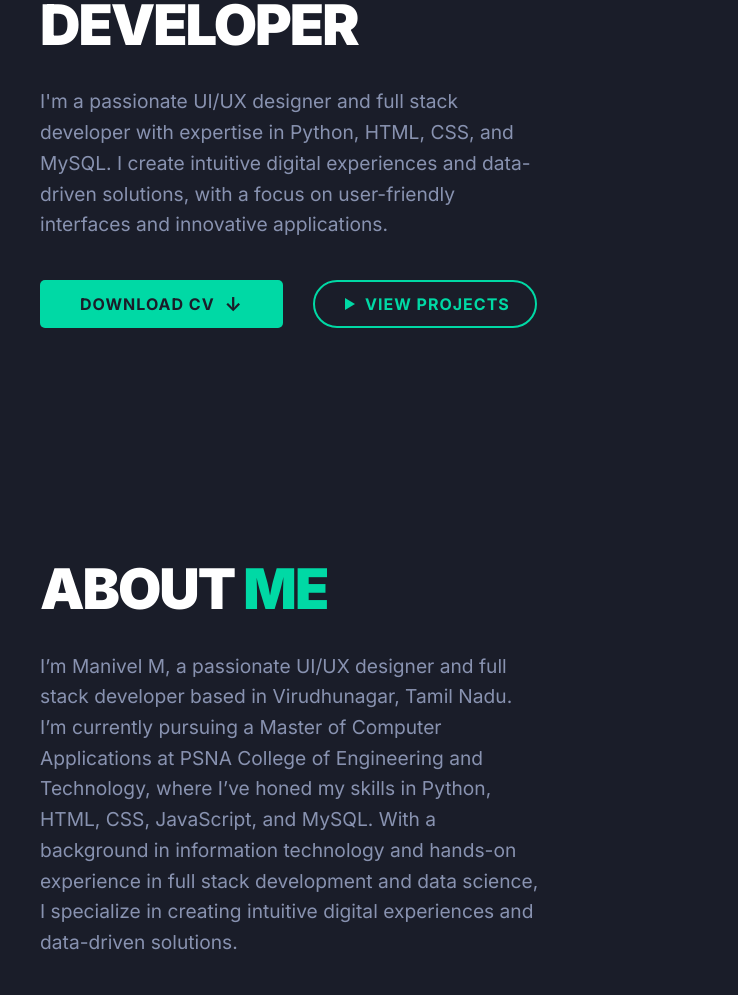
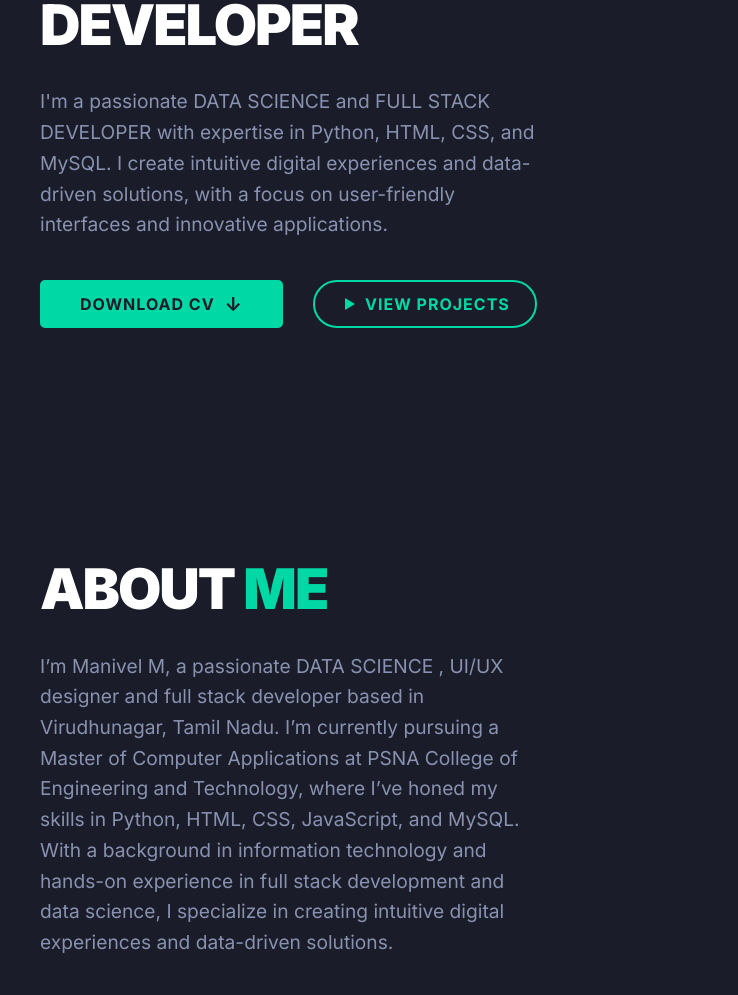
Before and after one commit to manivelmanivel/my-portfolio, a plain HTML site: page index.html in a window 1280 px wide. Shown: the part 361-1356 px from the top of the page, 0-738 px from the left. Drawn offline with Linux system fonts and the light colour scheme.

Commit message:
Update index.html

```diff
--- a/index.html
+++ b/index.html
@@ -42,7 +42,7 @@
                         <span class="highlight">DATA SCIENCE  &   FULL STACK</span> DEVELOPER
                     </h1>
                     <p class="subtitle">
-                        I'm a passionate UI/UX designer and full stack developer with expertise in Python, HTML, CSS, and MySQL. I create intuitive digital experiences and data-driven solutions, with a focus on user-friendly interfaces and innovative applications.
+                        I'm a passionate DATA SCIENCE and FULL STACK DEVELOPER with expertise in Python, HTML, CSS, and MySQL. I create intuitive digital experiences and data-driven solutions, with a focus on user-friendly interfaces and innovative applications.
                     </p>
                     <div class="hero-buttons">
                         <a href="https://drive.google.com/uc?export=download&id=1am88l53dYeBZra8rVgw7EJQriD-ps051" class="btn btn-primary" download>
@@ -74,7 +74,7 @@
                         About <span class="highlight">Me</span>
                     </h1>
                     <p class="subtitle">
-                        I’m Manivel M, a passionate UI/UX designer and full stack developer based in Virudhunagar, Tamil Nadu. I’m currently pursuing a Master of Computer Applications at PSNA College of Engineering and Technology, where I’ve honed my skills in Python, HTML, CSS, JavaScript, and MySQL. With a background in information technology and hands-on experience in full stack development and data science, I specialize in creating intuitive digital experiences and data-driven solutions.
+                        I’m Manivel M, a passionate DATA SCIENCE , UI/UX designer and full stack developer based in Virudhunagar, Tamil Nadu. I’m currently pursuing a Master of Computer Applications at PSNA College of Engineering and Technology, where I’ve honed my skills in Python, HTML, CSS, JavaScript, and MySQL. With a background in information technology and hands-on experience in full stack development and data science, I specialize in creating intuitive digital experiences and data-driven solutions.
                     </p>
                     <div class="about-skills">
                         <h3>Key <span class="highlight">Skills</span></h3>
```
